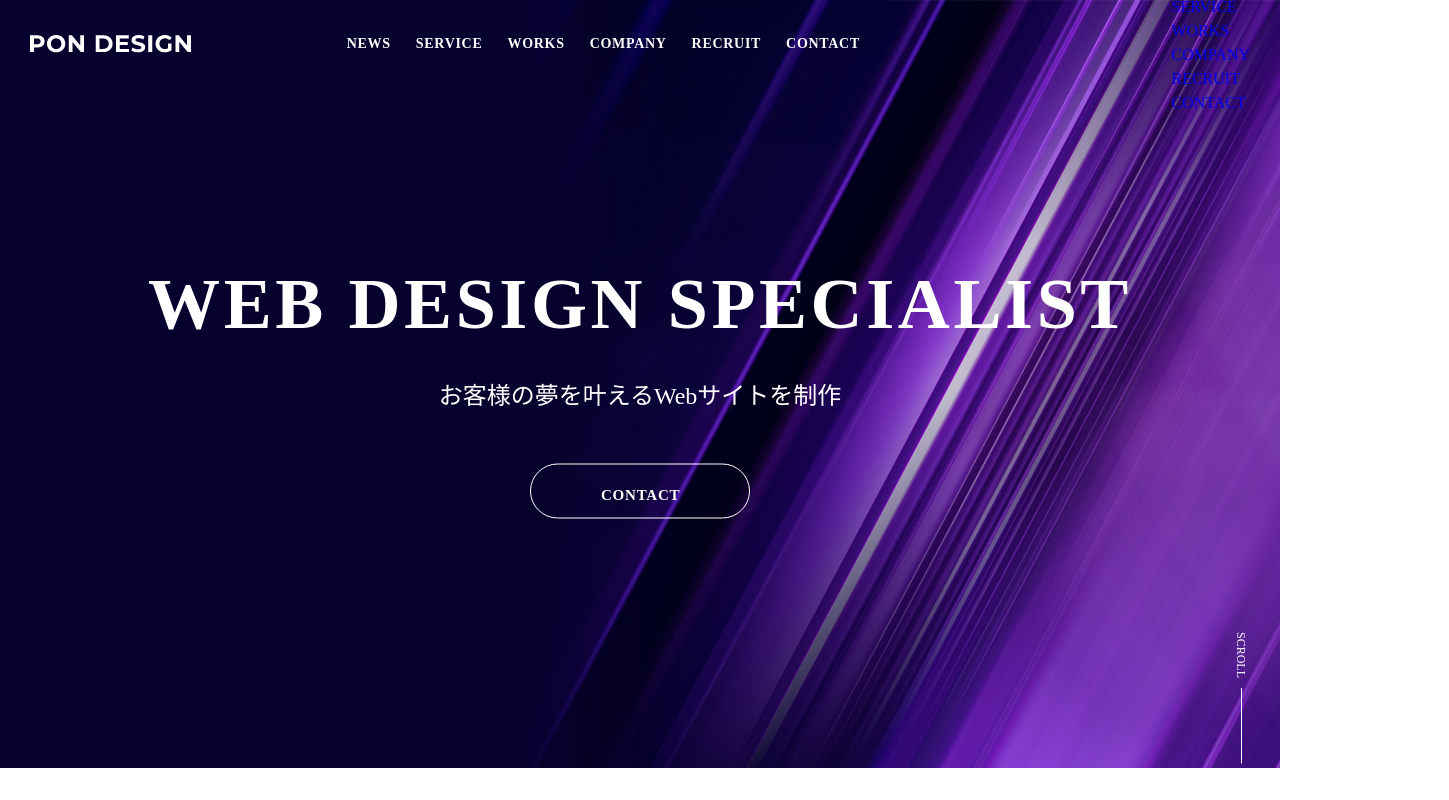
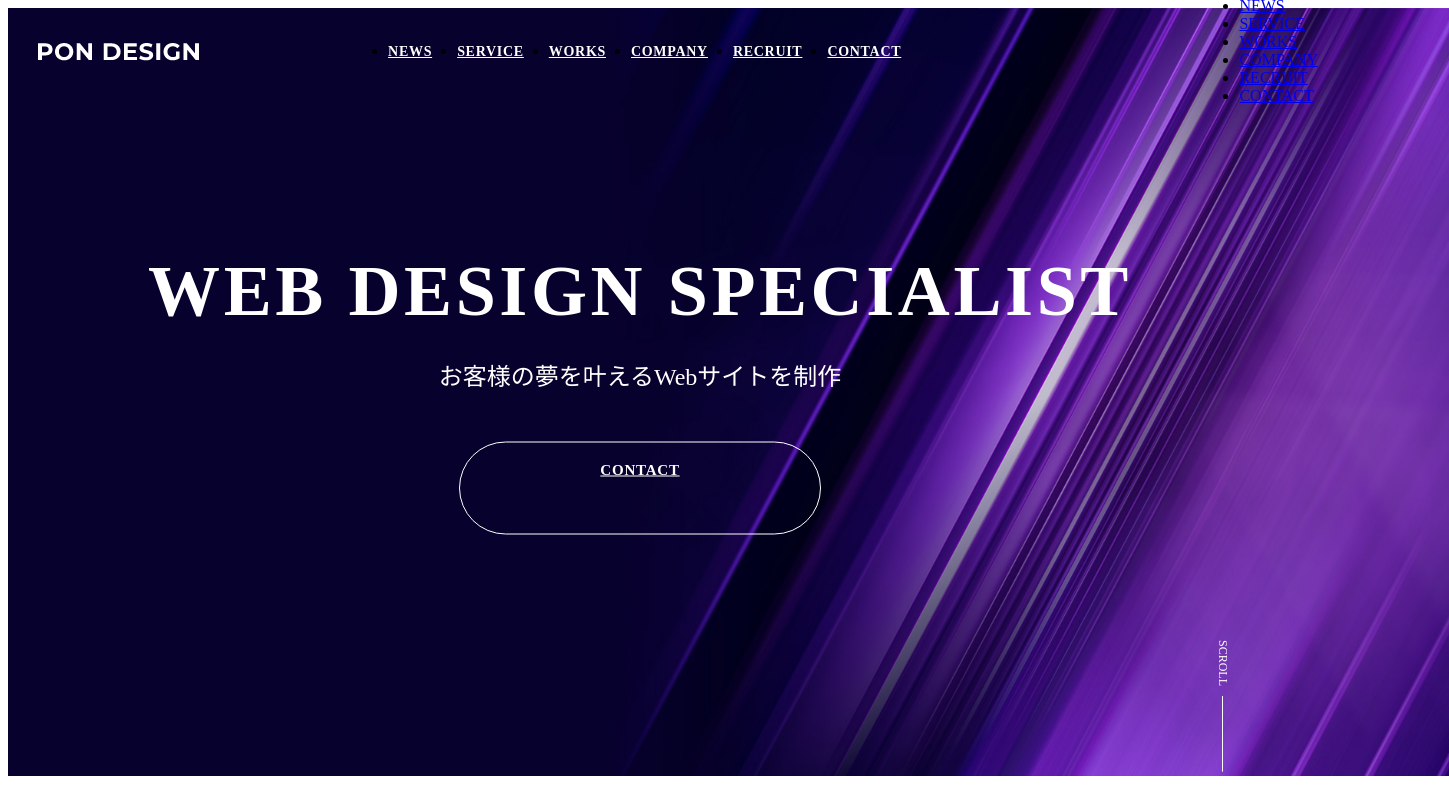
Before and after one commit to yasu7311/web-design-specialist, a plain HTML site: page index.html in a window 1280 px wide. Shown: the top 800 px of the page, 1449 px wide, since content can reach past the window. Drawn offline with nearby package versions, Linux system fonts and the light colour scheme; files that its build step writes are made by us from their sources.

Commit message:
reset.cssのリンクを削除した。

```diff
--- a/index.html
+++ b/index.html
@@ -5,7 +5,7 @@
   <meta http-equiv="X-UA-Compatible" content="IE=edge">
   <meta name="viewport" content="width=device-width, initial-scale=1.0">
   <title>Web Design specialist</title>
-  <link rel="stylesheet" href="css/reset.css">
+  <!-- <link rel="stylesheet" href="css/reset.css"> -->
   <link rel="stylesheet" href="css/style.css">
 </head>
 
```
